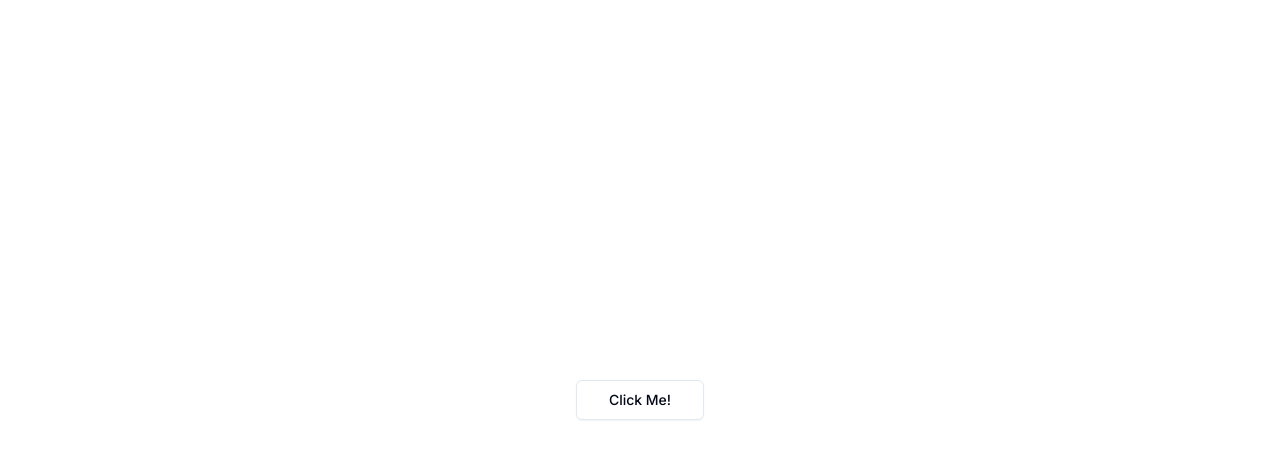
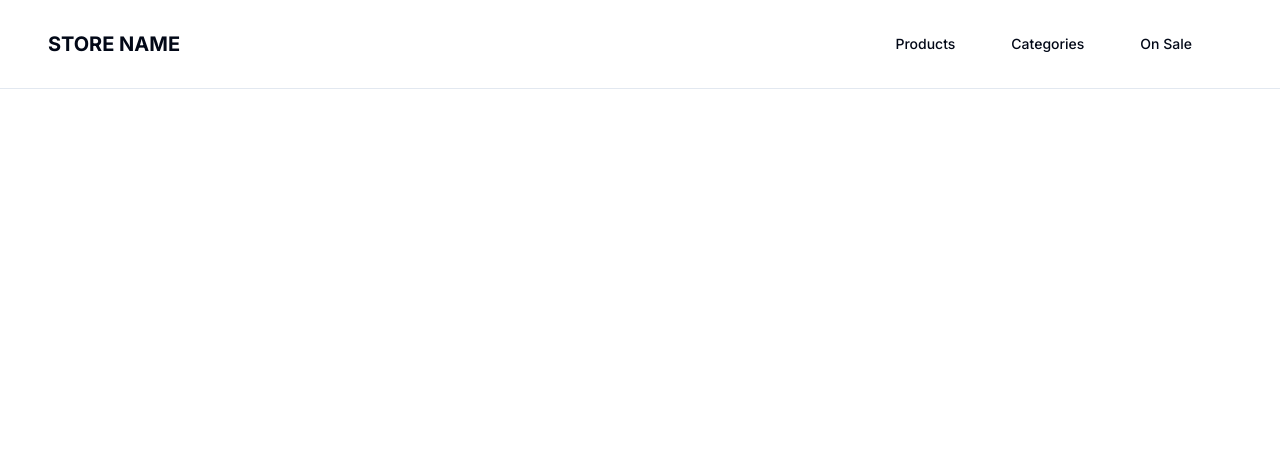
Before and after one commit to joelrdz/shadcn-nextjs, a Next.js app: page / in a window 1280 px wide. Shown: the top 458 px of the page. Built offline with nearby package versions, Linux system fonts and the light colour scheme.

Commit message:
Header component base

```diff
--- a/app/page.tsx
+++ b/app/page.tsx
@@ -1,9 +1,9 @@
-import { Button } from '@/components/ui/button';
+import Header from '@/components/Header';
 
 export default function Home() {
   return (
-    <main className="grid place-items-center h-screen">
-      <Button size="lg" variant="outline">Click Me!</Button>
-    </main>
+    <div>
+      <Header />
+    </div>
   );
 }
--- /dev/null
+++ b/components/Header.tsx
@@ -0,0 +1,48 @@
+import Link from 'next/link';
+import { Button } from './ui/button';
+import Container from './ui/container';
+
+const routes = [
+  {
+    href: '/',
+    label: 'Products',
+  },
+  {
+    href: '/',
+    label: 'Categories',
+  },
+  {
+    href: '/',
+    label: 'On Sale',
+  },
+];
+
+const Header = () => {
+  return (
+    <header className="sm:flex sm:justify-between py-3 px-4 border-b">
+      <Container>
+        <div className="relative px-4 sm:px-6 lg:px-8 flex h-16 items-center justify-between w-full">
+          <div className="flex items-center">
+            <Link href="/" className="ml-4 lg:ml-0">
+              <h1 className="text-xl font-bold">STORE NAME</h1>
+            </Link>
+          </div>
+          <nav className="hidden md:flex items-center mx-6 space-x-4 lg:space-x-6">
+            {routes.map((route, i) => (
+              <Button asChild variant="ghost" key={i}>
+                <Link
+                  href={route.href}
+                  className="text-sm font-medium transition-colors"
+                >
+                  {route.label}
+                </Link>
+              </Button>
+            ))}
+          </nav>
+        </div>
+      </Container>
+    </header>
+  );
+};
+
+export default Header;
```
